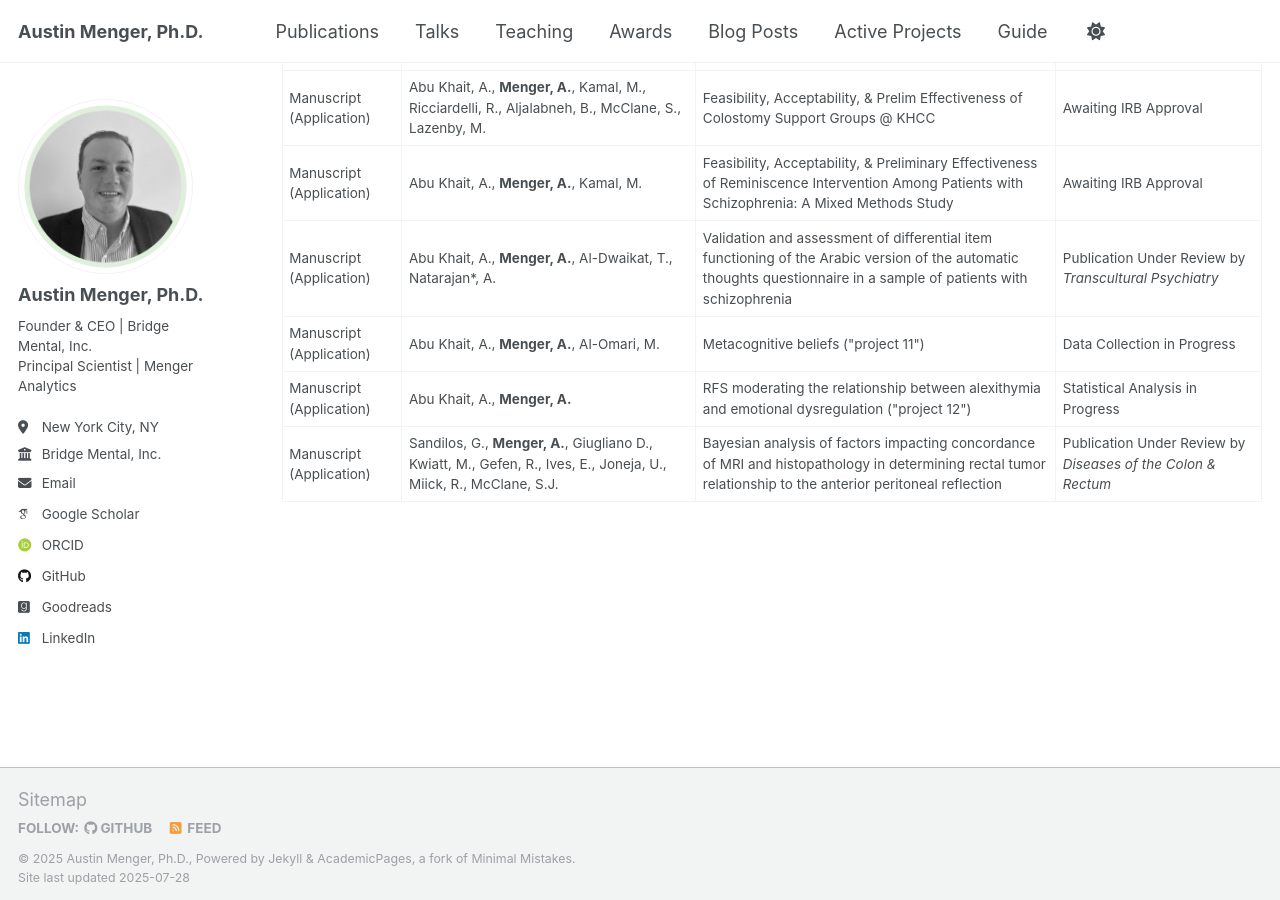
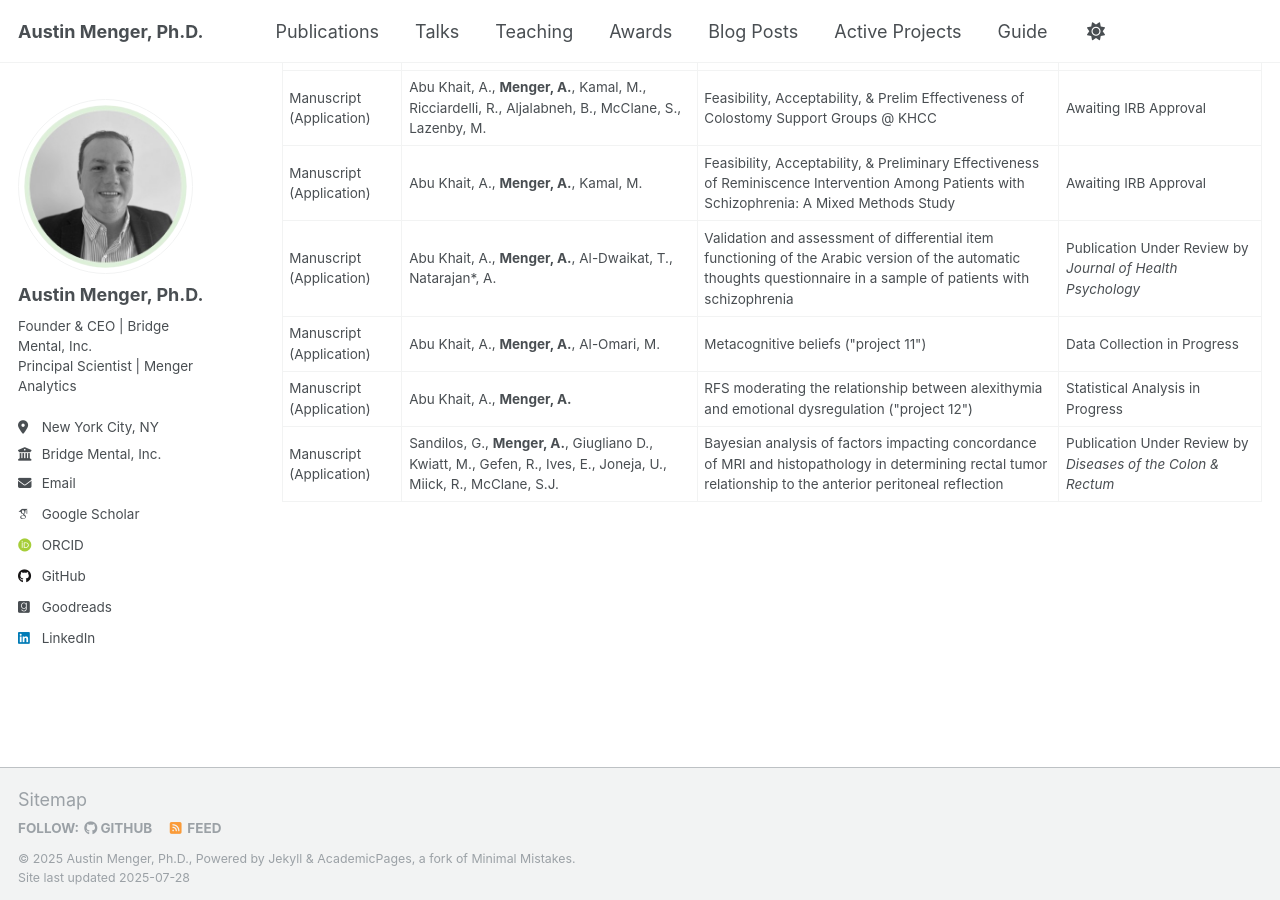
Before and after one commit to austinmenger/austinmenger.github.io, a Jekyll site: the page built from _pages/active_projects.md, in a window 1280 px wide and 900 px high, scrolled down 1141 px. Built offline with Jekyll 4.4.1, drawn with Linux system fonts in a browser that asks for light colours; some web fonts are replaced.

Commit message:
Update active_projects.md

```diff
--- a/_pages/active_projects.md
+++ b/_pages/active_projects.md
@@ -125,7 +125,7 @@ author_profile: true
   <td>Manuscript (Application)</td>
   <td>Abu Khait, A., <b>Menger, A.</b>, Al-Dwaikat, T., Natarajan*, A. </td>
   <td>Validation and assessment of differential item functioning of the Arabic version of the automatic thoughts questionnaire in a sample of patients with schizophrenia</td>
-  <td>Publication Under Review by <em>Transcultural Psychiatry </em></td>
+  <td>Publication Under Review by <em>Journal of Health Psychology </em></td>
  </tr>
   <tr>
   <td>Manuscript (Application)</td>
```
